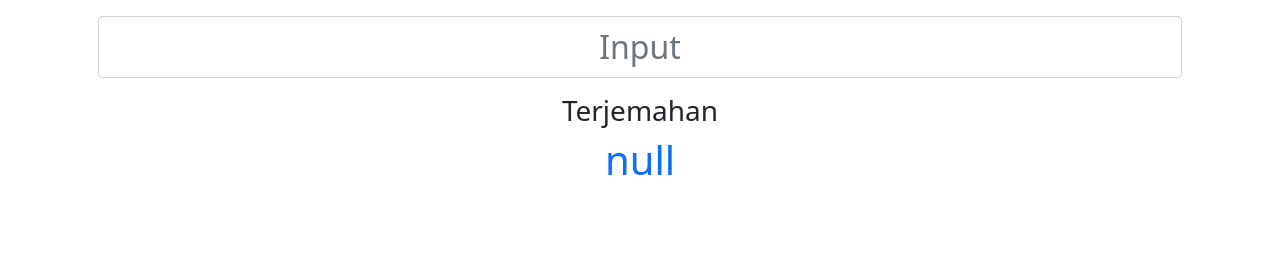
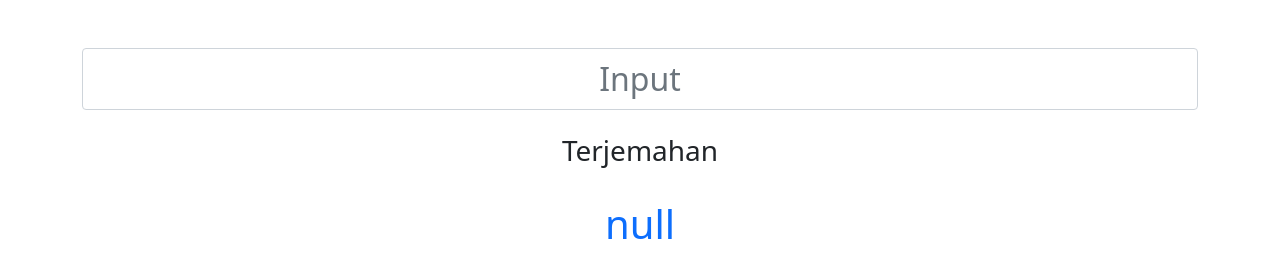
Before and after one commit to ya-sny/Indonesian_Numerals, a plain HTML site: page index.html in a window 1280 px wide. Drawn offline with nearby package versions, Linux system fonts and the light colour scheme.

Commit message:
modified margin

```diff
--- a/index.html
+++ b/index.html
@@ -10,10 +10,10 @@
 <body>
 	<div id="app">
 		<div class="container ">
-			<div class="d-flex justify-content-center m-3">
+			<div class="d-flex justify-content-center mt-5">
 				<input v-model="num" placeholder="Input" style="font-size: 200%" class="form-control text-center">
 			</div>
-			<div class="d-flex justify-content-center">
+			<div class="d-flex justify-content-center m-4">
 				<h3>Terjemahan</h3>
 			</div>
 			<div class="d-flex justify-content-center text-primary">
```
